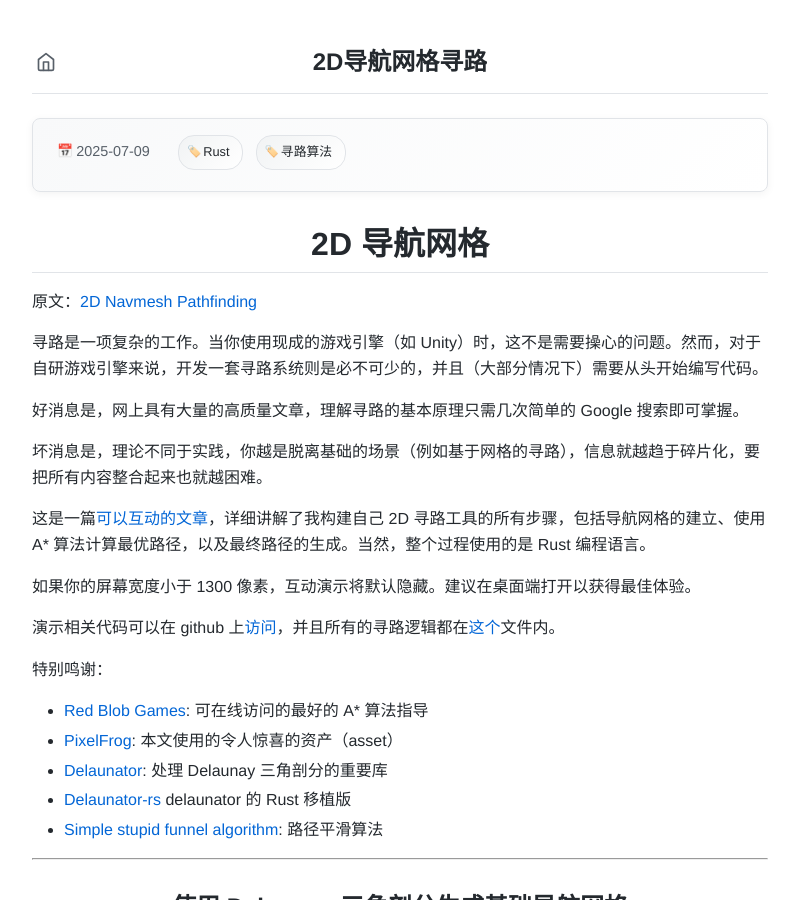
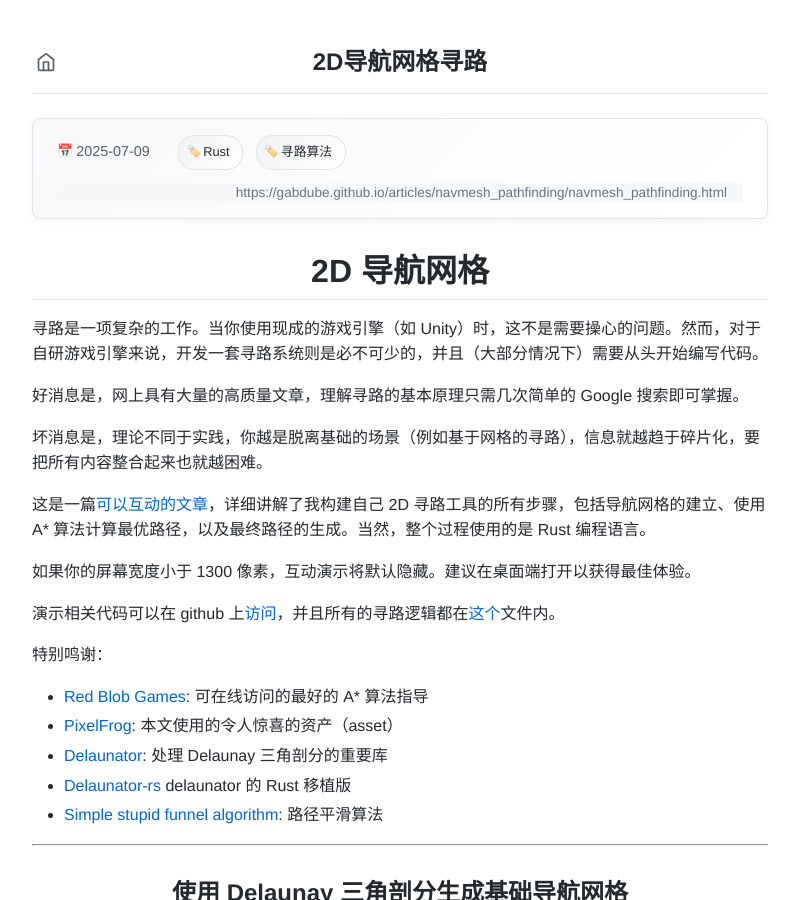
Before and after one commit to xiaoyaou/xiaoyaou.github.io, a Jekyll site: the page built from _posts/2025-07-09-navmesh-pathfinding.md, in a window 1280 px wide and 900 px high. Shown: the whole window, without its empty margins (240-1039 px from the left). Built offline with Jekyll 4.4.1, drawn with Linux system fonts in a browser that asks for light colours; nearby versions of some CDN libraries.

Commit message:
增加原文链接地址消息

```diff
--- a/_posts/2025-07-09-navmesh-pathfinding.md
+++ b/_posts/2025-07-09-navmesh-pathfinding.md
@@ -3,11 +3,10 @@ layout: post
 title: "2D导航网格寻路"
 date: 2025-07-09
 tags: [Rust, 寻路算法]
+original: https://gabdube.github.io/articles/navmesh_pathfinding/navmesh_pathfinding.html
 ---
 
 # <center>2D 导航网格</center>
-
-原文：[2D Navmesh Pathfinding](https://gabdube.github.io/articles/navmesh_pathfinding/navmesh_pathfinding.html)
 
 寻路是一项复杂的工作。当你使用现成的游戏引擎（如 Unity）时，这不是需要操心的问题。然而，对于自研游戏引擎来说，开发一套寻路系统则是必不可少的，并且（大部分情况下）需要从头开始编写代码。
 
```
Also changed, not shown: _posts/2025-07-10-math-test.md (+0 -1 lines), _posts/2026-04-30-the-better-alternative-to-lifetime-gats.md (+1 -0 lines).
